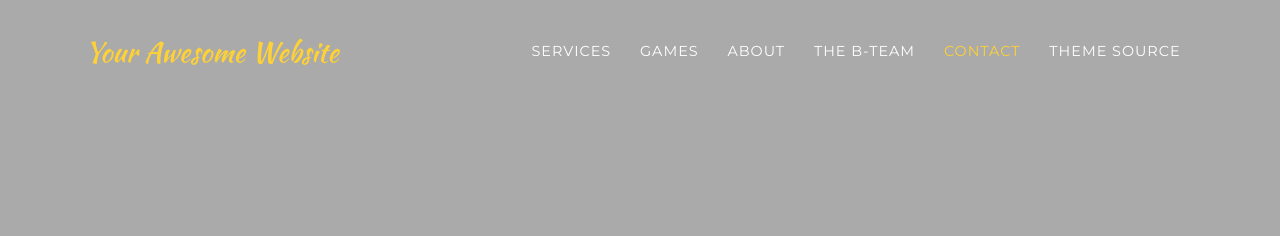
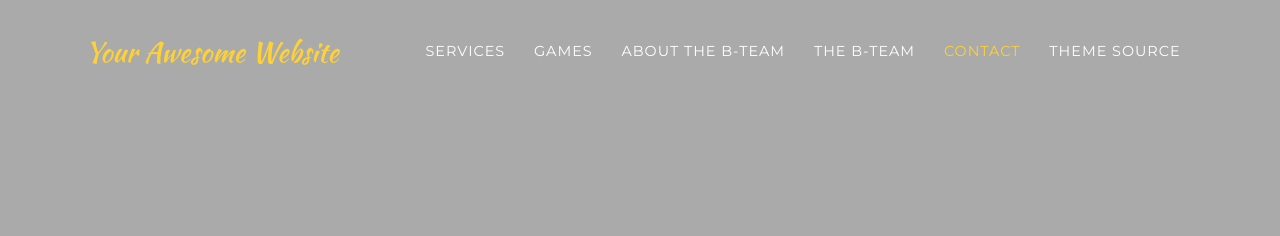
Before and after one commit to Dahyunismm/Unix-Final-Project, a Jekyll site: the page built from agencyWebsite/index.md, in a window 1280 px wide. Shown: the top 236 px of the page. Built offline with Jekyll 4.4.1, drawn with Linux system fonts in a browser that asks for light colours; some web fonts are replaced.

Commit message:
Update navigation.yml

```diff
--- a/agencyWebsite/_data/navigation.yml
+++ b/agencyWebsite/_data/navigation.yml
@@ -5,7 +5,7 @@ nav:
   - title: "Games"
     section: portfolio
 
-  - title: "About"
+  - title: "About The B-Team"
     section: timeline
 
   - title: "The B-Team"
```
